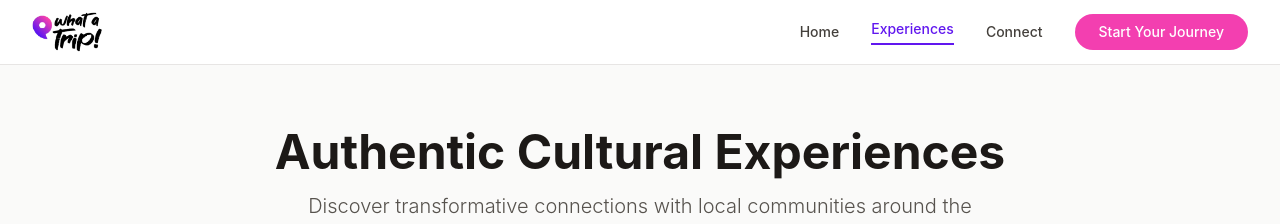
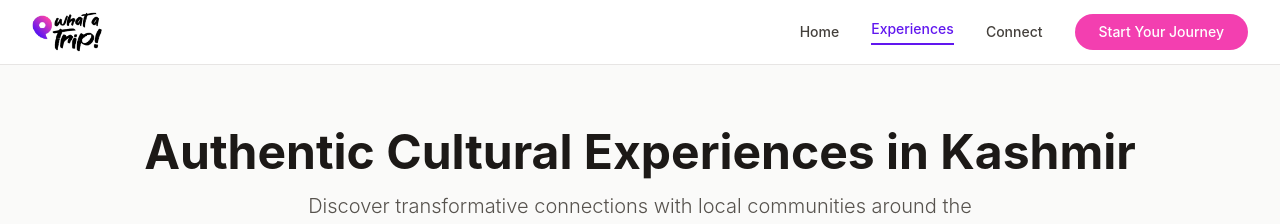
Before and after one commit to credotindia/whatatrip-web, a React (Vite) app: page / in a window 1280 px wide. Both pictures are taken after a click on the button "Experiences". Shown: the top 224 px of the page. Built offline with nearby package versions, Linux system fonts and the light colour scheme.

Commit message:
Authentic Cultural Experiences in Kashmir

```diff
--- a/index.html
+++ b/index.html
@@ -4,8 +4,8 @@
     <meta charset="UTF-8" />
     <link rel="icon" type="image/svg+xml" href="/vite.svg" />
     <meta name="viewport" content="width=device-width, initial-scale=1.0" />
-    <title>What A Trip - Authentic Cultural Experiences</title>
-    <meta name="description" content="Connect with local communities and discover authentic cultural experiences that transform your perspective on travel.">
+    <title>What A Trip - Authentic Cultural Experiences in Kashmir</title>
+    <meta name="description" content="Connect with local communities and discover Authentic Cultural Experiences in Kashmir that transform your perspective on travel.">
     <meta name="keywords" content="authentic travel, cultural immersion, local experiences, community-based tourism, transformative travel">
 
     <!-- Schema markup for local experiences -->
@@ -14,7 +14,7 @@
       "@context": "https://schema.org",
       "@type": "TravelAgency",
       "name": "What A Trip",
-      "description": "Authentic cultural experiences connecting travelers with local communities",
+      "description": "Authentic Cultural Experiences in Kashmir connecting travelers with local communities",
       "url": "https://whatatrip.com",
       "telephone": "+1-555-123-4567",
       "address": {
--- a/src/components/ExperienceShowcase.tsx
+++ b/src/components/ExperienceShowcase.tsx
@@ -129,7 +129,7 @@ const ExperienceShowcase: React.FC = () => {
         {/* Header */}
         <div className="text-center mb-12">
           <h1 className="text-4xl sm:text-5xl font-bold text-stone-900 mb-4">
-            Authentic Cultural Experiences
+            Authentic Cultural Experiences in Kashmir
           </h1>
           <p className="text-xl text-stone-600 max-w-2xl mx-auto font-light">
             Discover transformative connections with local communities around the world
--- a/src/components/Hero.tsx
+++ b/src/components/Hero.tsx
@@ -6,7 +6,7 @@ const Hero: React.FC = () => {
   const handleWhatsAppClick = () => {
     const phoneNumber = "+1234567890";
     const message = encodeURIComponent(
-      "Hi! I'm interested in authentic cultural experiences. Can you help me discover something truly transformative?"
+      "Hi! I'm interested in Authentic Cultural Experiences in Kashmir. Can you help me discover something truly transformative?"
     );
     const whatsappUrl = `https://wa.me/${phoneNumber}?text=${message}`;
     window.open(whatsappUrl, "_blank");
--- a/src/components/WhatsAppButton.tsx
+++ b/src/components/WhatsAppButton.tsx
@@ -4,7 +4,7 @@ import { MessageCircle } from 'lucide-react';
 const WhatsAppButton: React.FC = () => {
   const handleWhatsAppClick = () => {
     const phoneNumber = '+1234567890';
-    const message = encodeURIComponent('Hi! I\'m interested in authentic cultural experiences that create genuine connections with local communities. Can you help me find my perfect cultural immersion journey?');
+    const message = encodeURIComponent('Hi! I\'m interested in Authentic Cultural Experiences in Kashmir that create genuine connections with local communities. Can you help me find my perfect cultural immersion journey?');
     const whatsappUrl = `https://wa.me/${phoneNumber}?text=${message}`;
     window.open(whatsappUrl, '_blank');
   };
```
